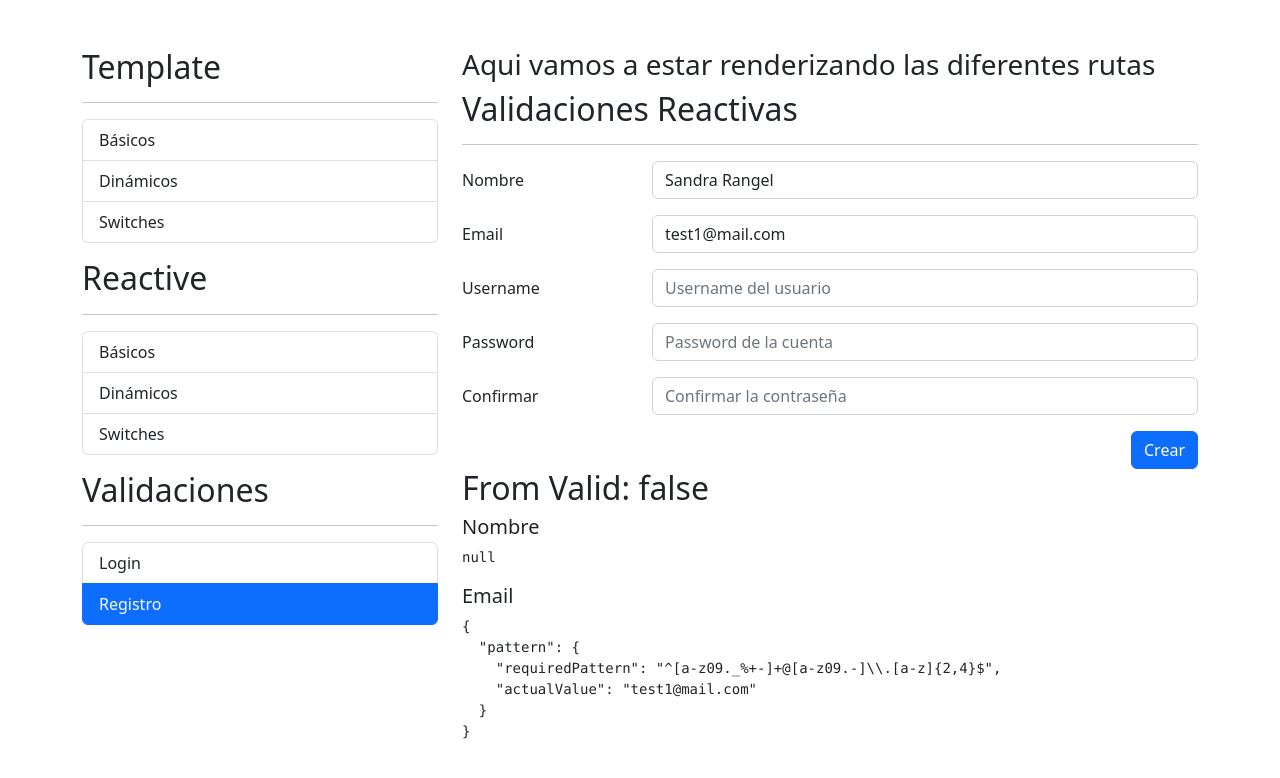
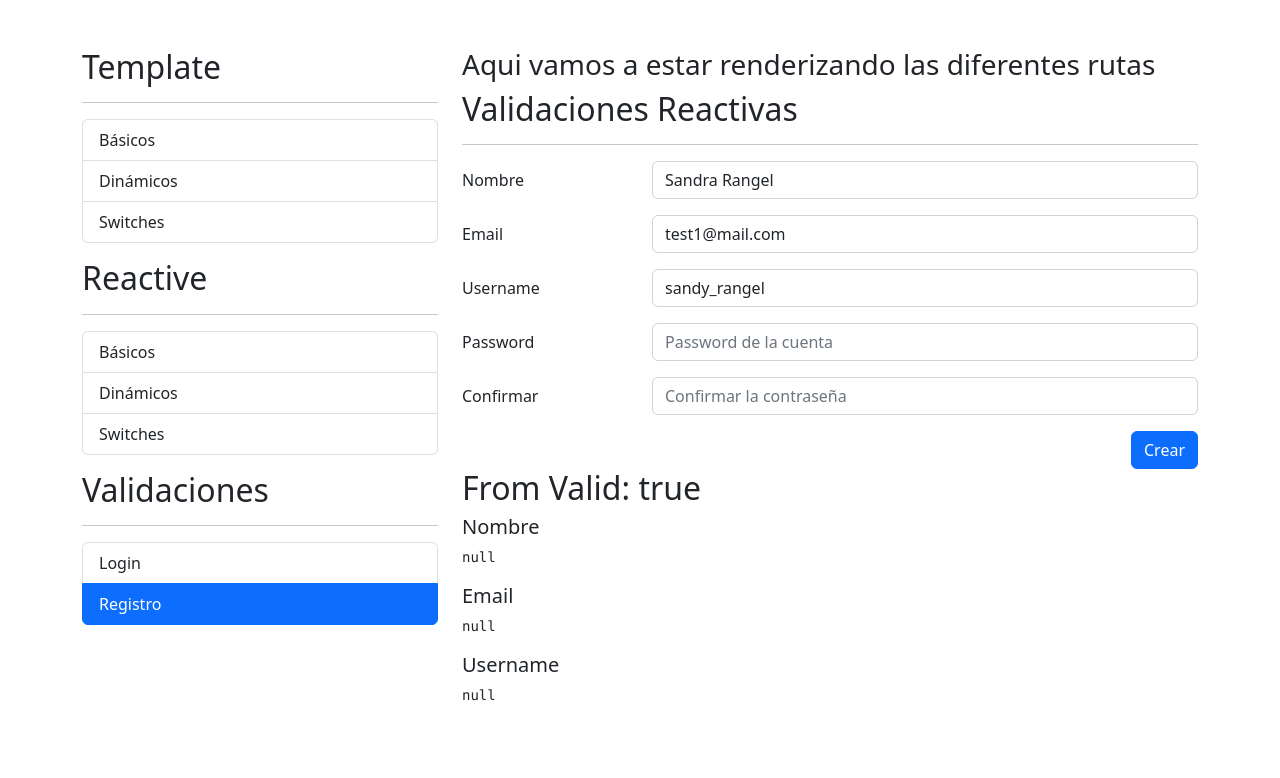
Before and after one commit to Ayilk/Formularios, an Angular app: page /auth/registro in a window 1280 px wide. Shown: the top 778 px of the page. Built offline with nearby package versions, Linux system fonts and the light colour scheme.

Commit message:
Validaciones personalizadas

```diff
--- a/src/app/auth/pages/registro/registro.component.html
+++ b/src/app/auth/pages/registro/registro.component.html
@@ -41,7 +41,12 @@
                 <div class="col-sm-9">
                     <input type="text"
                            class="form-control"
+                           formControlName="username"
                            placeholder="Username del usuario">
+                    <span class="form-text text-danger"
+                           *ngIf="campoNoValido('username')">
+                         El username no puede ser Strider
+                    </span>
 
                 </div>
             </div>
@@ -86,3 +91,5 @@
 <pre>{{miFormulario.controls['nombre'].errors | json }}</pre>
 <h5>Email</h5>
 <pre>{{miFormulario.controls['email'].errors | json }}</pre>
+<h5>Username</h5>
+<pre>{{miFormulario.controls['username'].errors | json }}</pre>
--- a/src/app/auth/pages/registro/registro.component.ts
+++ b/src/app/auth/pages/registro/registro.component.ts
@@ -1,5 +1,5 @@
 import { Component, OnInit } from '@angular/core';
-import { FormBuilder, FormGroup, Validators } from '@angular/forms';
+import { FormBuilder, FormGroup, Validators, FormControl } from '@angular/forms';
 
 @Component({
   selector: 'app-registro',
@@ -11,11 +11,30 @@ export class RegistroComponent implements OnInit {
 
   //Temporal
   nombreApellidoPattern: string = '([a-zA-Z]+) ([a-zA-Z]+)';
-  emailPattern: string = "^[a-z09._%+-]+@[a-z09.-]\\.[a-z]{2,4}$";
+  emailPattern: string = "^[a-z0-9._%+-]+@[a-z0-9.-]+\\.[a-z]{2,4}$";
+
+
+  noPuedeSerStrider(control: FormControl){
+
+    const valor = control.value?.trim().toLowerCase();
+    //console.log(valor)
+
+    if(valor === 'strider'){
+      //return error
+      return {
+        noStrider: true
+      }
+    }
+    //Si regresamos null significa que todo salió bien
+    return null
+
+  }
 
   miFormulario: FormGroup = this.fb.group({
     nombre: ['', [Validators.required, Validators.pattern(this.nombreApellidoPattern)]],
-    email: ['', [Validators.required, Validators.pattern(this.emailPattern)]]
+    email: ['', [Validators.required, Validators.pattern(this.emailPattern)]],
+    username: ['', [Validators.required, this.noPuedeSerStrider]]
+
   })
 
   constructor(private fb: FormBuilder) { }
@@ -23,7 +42,8 @@ export class RegistroComponent implements OnInit {
   ngOnInit(): void {
     this.miFormulario.reset({
       nombre: "Sandra Rangel",
-      email: 'test1@mail.com'
+      email: 'test1@mail.com',
+      username: 'sandy_rangel'
     })
   }
 
```
